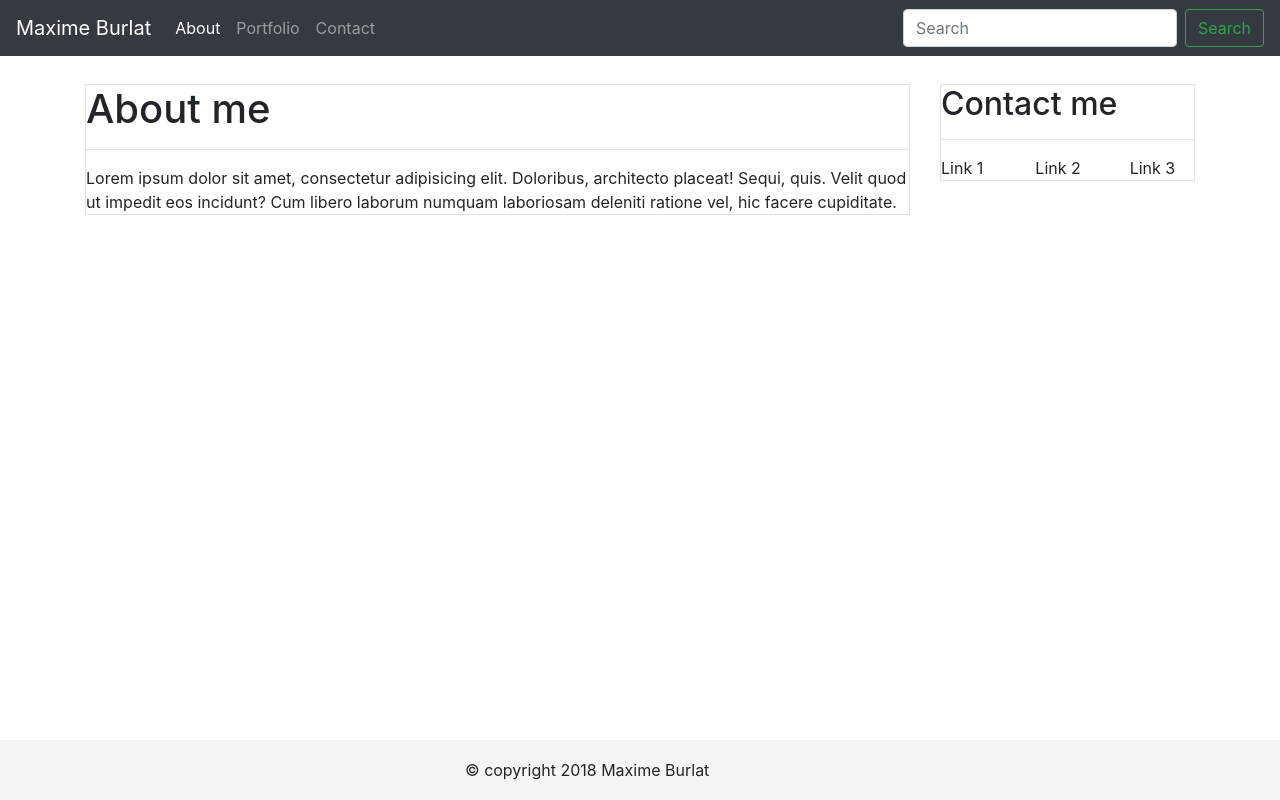
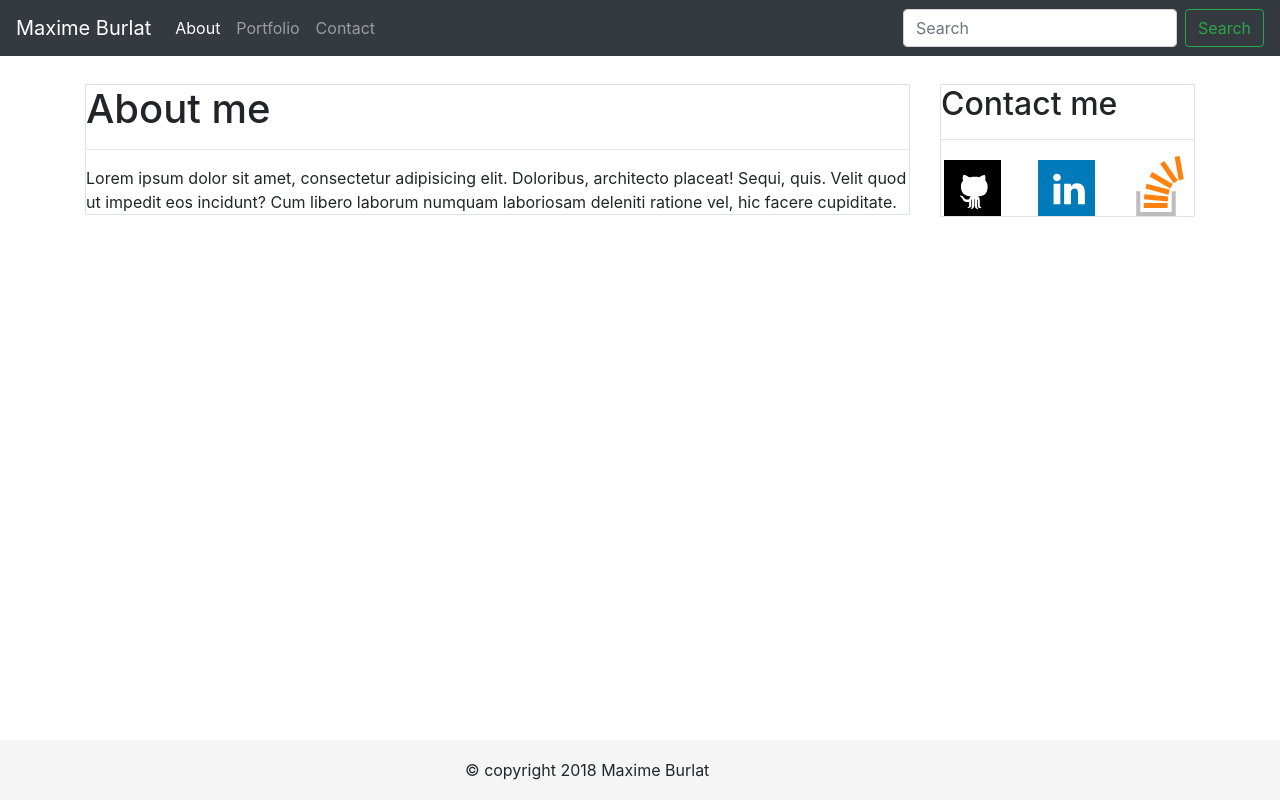
Before and after one commit to Carglass/Bootstrap-Portfolio, a plain HTML site: page index.html in a window 1280 px wide. Drawn offline with nearby package versions, Linux system fonts and the light colour scheme.

Commit message:
added images fodler

```diff
--- a/index.html
+++ b/index.html
@@ -65,9 +65,10 @@
                     <h2>Contact me</h2>
                     <hr>
                     <div class="LINKS row">
-                        <div class="LINK col-4">Link 1</div>
-                        <div class="LINK col-4">Link 2</div>
-                        <div class="LINK col-4">Link 3</div>
+                        <div class="LINK col-4"><a class="" href="https://github.com/Carglass"><img src="./assets/images/if_github_square_black_107109.svg" alt="github"></a></div>
+                        <div class="LINK col-4"><a class="" href="https://www.linkedin.com/in/maxime-burlat-56028748"><img src="./assets/images/if_linkedin_square_color_107091.svg" alt="linkedin"></a></div>
+                        <div class="LINK col-4"><a class="" href="https://stackoverflow.com/users/5658242/maxime-burlat"><img src="./assets/images/if_Stack_Overflow_1298710.svg" alt="stackOverflow" height="60px" width="60px"></a>
+                        </div>
                     </div>
                 </div>
             </aside>
```
Also changed, not shown: assets/images/Belgian-beer.jpg (added), assets/images/Nerd.png (added), assets/images/Politics.jpg (added), assets/images/circles-light.png (added), assets/images/economics.jpeg (added), assets/images/if_Stack_Overflow_1298710.svg (added), assets/images/if_github_square_black_107109.svg (added), assets/images/if_linkedin_square_color_107091.svg (added), assets/images/manga.jpg (added), assets/images/me.jpg (added), 1 other file.
